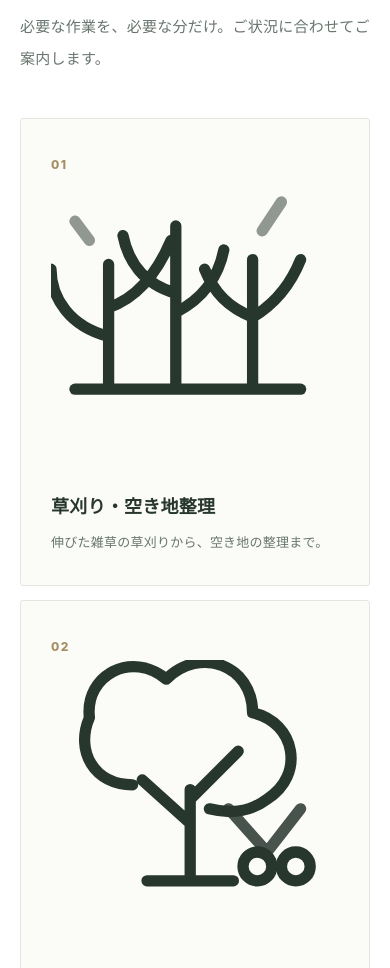
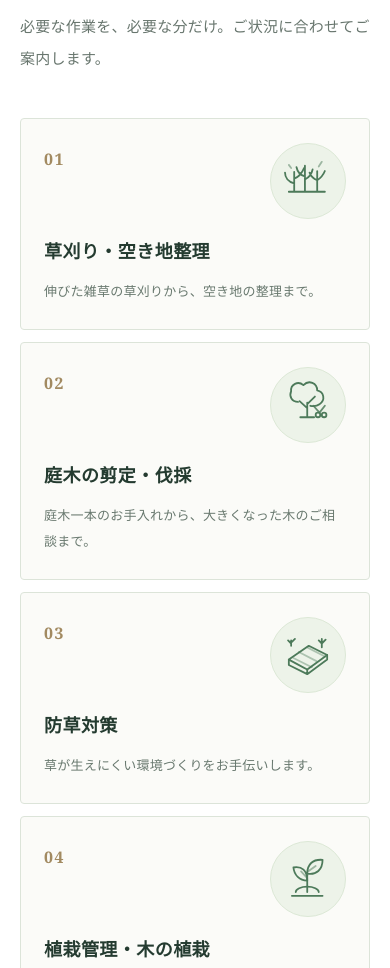
Before and after one commit to yasunari1517-stack/wiztree-website, a plain HTML site: page index.html in a window 390 px wide. Shown: the part 3942-4910 px from the top of the page. Drawn offline with Linux system fonts and the light colour scheme.

Commit message:
Style five custom service icons with refined circular badges and responsive cards

```diff
--- a/styles.css
+++ b/styles.css
@@ -466,3 +466,18 @@ body{letter-spacing:.015em;background:#fff}
 .owner-hobbies li{padding:6px 13px;border:1px solid #d0dfd0;border-radius:2px;background:#f5f8f1;color:#375a40;font-size:13px}
 .owner-personal-profile .owner-personal-closing{margin-bottom:0!important;color:#536d59!important}
 @media(max-width:720px){.owner-personal-profile{padding:20px 17px;margin-top:26px}.owner-hobbies ul{gap:7px}}
+
+/* Service illustration redesign: custom vector icons */
+#services .service-grid{gap:18px;align-items:stretch}
+#services .service-card{display:flex;flex-direction:column;min-height:278px;padding:29px 30px 32px;background:#fbfbf8;border:1px solid #dce4d9;border-radius:4px!important;transition:box-shadow .22s ease,transform .22s ease,border-color .22s ease}
+#services .service-card-top{display:flex;align-items:flex-start;justify-content:space-between;gap:20px;min-height:106px;margin-bottom:6px}
+#services .service-card .service-num{font-family:Georgia,serif;color:#a28a61;font-size:16px;letter-spacing:.1em;line-height:1.7;padding-top:3px}
+#services .service-icon{display:grid;place-items:center;width:96px;height:96px;flex:0 0 96px;border-radius:50%;background:#edf3e9;border:1px solid #dce8d6;color:#4d7a5a;transition:background .25s ease,transform .25s ease}
+#services .service-icon svg{display:block;width:57px;height:57px;overflow:visible}
+#services .service-card h3{font-family:"Yu Mincho","Hiragino Mincho ProN",serif;font-size:19px;font-weight:700;line-height:1.6;letter-spacing:.025em;margin:4px 0 12px;color:#243b30}
+#services .service-card p{font-size:13px;line-height:1.95;margin:0;color:#69796f}
+#services .service-card:hover{transform:translateY(-4px);border-color:#aec6b1;box-shadow:0 18px 36px rgba(22,59,43,.1)}
+#services .service-card:hover .service-icon{background:#e3eee0;transform:scale(1.045)}
+@media(max-width:950px){#services .service-grid{grid-template-columns:repeat(2,minmax(0,1fr))}#services .service-card{min-height:260px}}
+@media(max-width:620px){#services .service-grid{grid-template-columns:1fr;gap:12px}#services .service-card{min-height:205px;padding:24px 23px 25px}#services .service-card-top{min-height:85px}#services .service-icon{width:76px;height:76px;flex-basis:76px}#services .service-icon svg{width:46px;height:46px}#services .service-card h3{font-size:18px}}
+@media(prefers-reduced-motion:reduce){#services .service-icon,#services .service-card{transition:none}#services .service-card:hover,#services .service-card:hover .service-icon{transform:none}}
```
